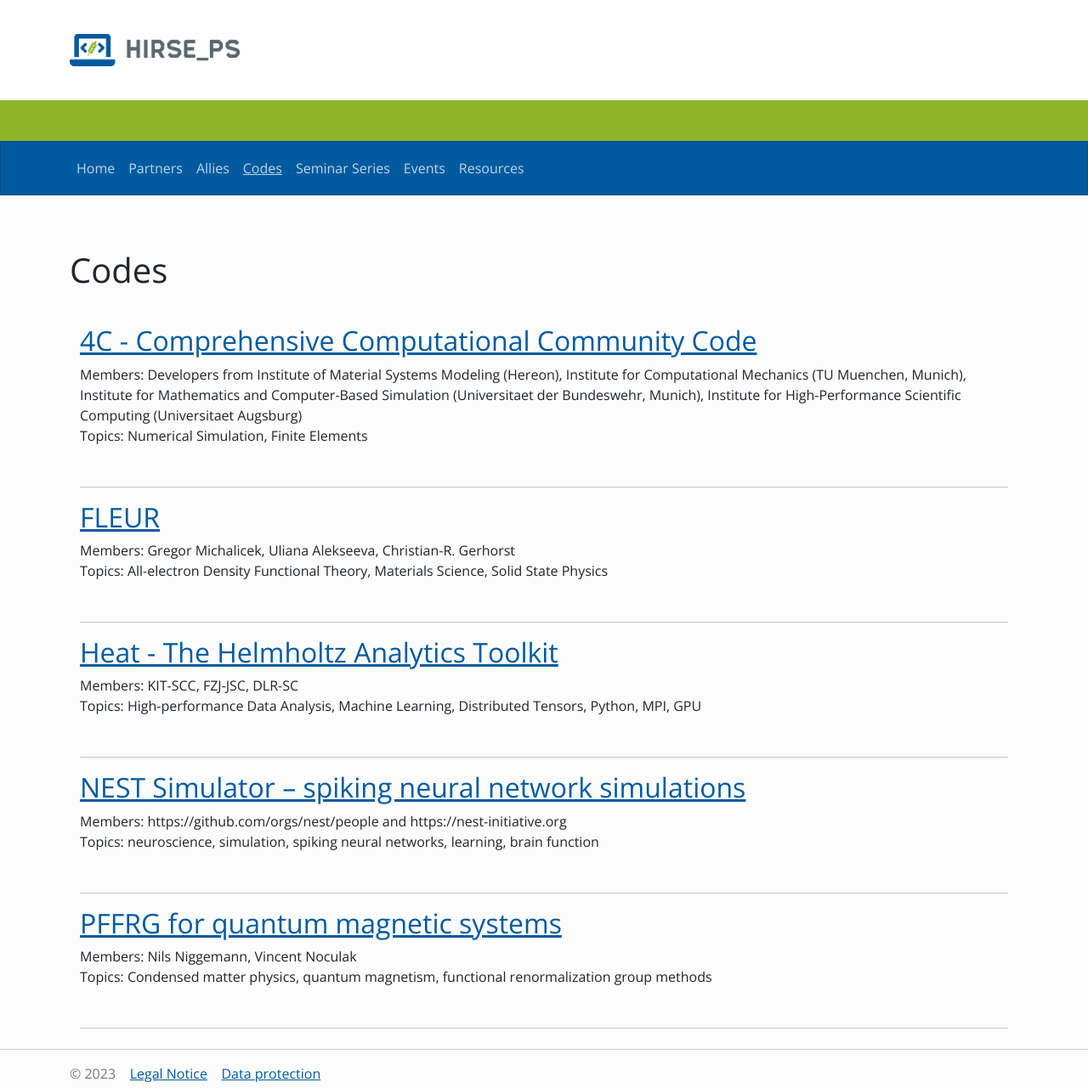
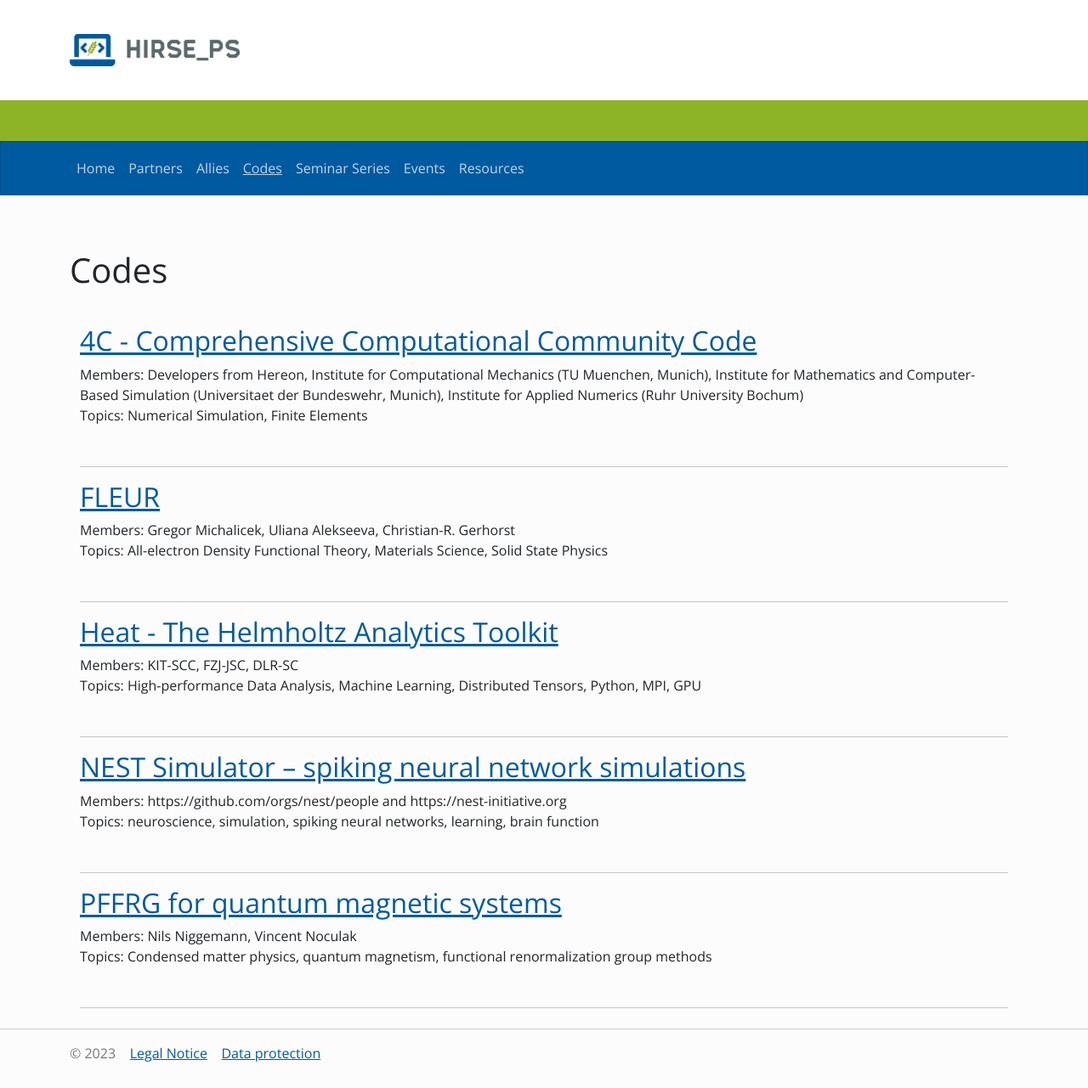
Before and after one commit to Helmholtz-HiRSE/helmholtz-hirse.github.io, a Jekyll site: the page built from codes.md, in a window 1280 px wide. Shown: the whole page at 85% size. Built offline with Jekyll 4.4.1, drawn with Linux system fonts in a browser that asks for light colours; nearby versions of some CDN libraries; after the commit the page ends 1257 px from its top, so only the background shows below that.

Commit message:
update 4C

```diff
--- a/_codes/4c.md
+++ b/_codes/4c.md
@@ -4,7 +4,8 @@
 Topics: Numerical Simulation, Finite Elements
 Link: https://www.dealii.org/
 Project Head: Georg Hammerl, Christian Cyron
-Members: Developers from Institute of Material Systems Modeling (Hereon), Institute for Computational Mechanics (TU Muenchen, Munich), Institute for Mathematics and Computer-Based Simulation (Universitaet der Bundeswehr, Munich), Institute for High-Performance Scientific Computing (Universitaet Augsburg)
+Members: Developers from Hereon, Institute for Computational Mechanics (TU Muenchen, Munich), Institute for Mathematics and Computer-Based Simulation (Universitaet der Bundeswehr, Munich), Institute for Applied Numerics (Ruhr University Bochum)
+Link: https://www.dealii.org/
 toc: true
 ---
 
@@ -13,7 +14,11 @@
 
 # 4C: A multiphysics solver
 
-4C is a code for highly parallelized multiphysics computer simulations at the continuum scale. It is based on BACI, a code project that has been developed at the Institute for Computational Mechanics of the Technical University of Munich over more than a decade. We believe that research in our community will benefit significantly from such a tool, making our daily work more efficient. The development goes hand in hand with the progress being made within deal.II, which is also part of the HiRSE_PS project. There is a worldwide community driving deal.II, a C++ software library on which the 4C code relies heavily. It provides the finite element backend, linear algebra functionality as well as all parallelization ingredients (MPI, threading via TBB, SMD, GPU support) to successfully run simulations on both laptops and supercomputers (e.g. 300k processes on SuperMUC-NG). deal.II is freely available under LGPL 2.1 licence.
+<center>
+<img width="80%" src="../assets/4C_pictures.PNG">
+</center>
+
+4C is a code for highly parallelized multiphysics computer simulations at the continuum scale. It is based on BACI, a code project that has been developed at the Institute for Computational Mechanics of the Technical University of Munich over more than a decade. We believe that research in our community will benefit significantly from such a tool, making our daily work more efficient. The development goes hand in hand with the progress being made within deal.II, which is also part of the HiRSE_PS project. There is a worldwide community driving deal.II, a C++ software library on which the 4C code relies heavily. It provides the finite element backend, linear algebra functionality as well as all parallelization ingredients (MPI, threading via TBB, SIMD, GPU support) to successfully run simulations on both laptops and supercomputers (e.g. 300,000 processes on SuperMUC-NG). deal.II is freely available under LGPL 2.1 license.
 
 
 ## Goals
@@ -28,4 +33,13 @@
 
 ## Activities
 
-None yet.
+* Modernize code base to cope with latest hardware requirements to run efficiently on new HPC systems
+* Increase user friendliness by improved and unified documentation with a strong focus on new users and developers
+* Introduction of Continuous Benchmarking
+* Community building event to foster team spirit (Raitenhaslach, 1-3 February 2023)
+
+<center>
+<img width="50%" src="../assets/4C_Raitenhaslach-2023.JPG">
+</center>
+
+* Next community building event in Herrsching am Ammersee, 25-27 September 2024
```
Also changed, not shown: assets/4C_pictures.PNG (added), 1 other file.
